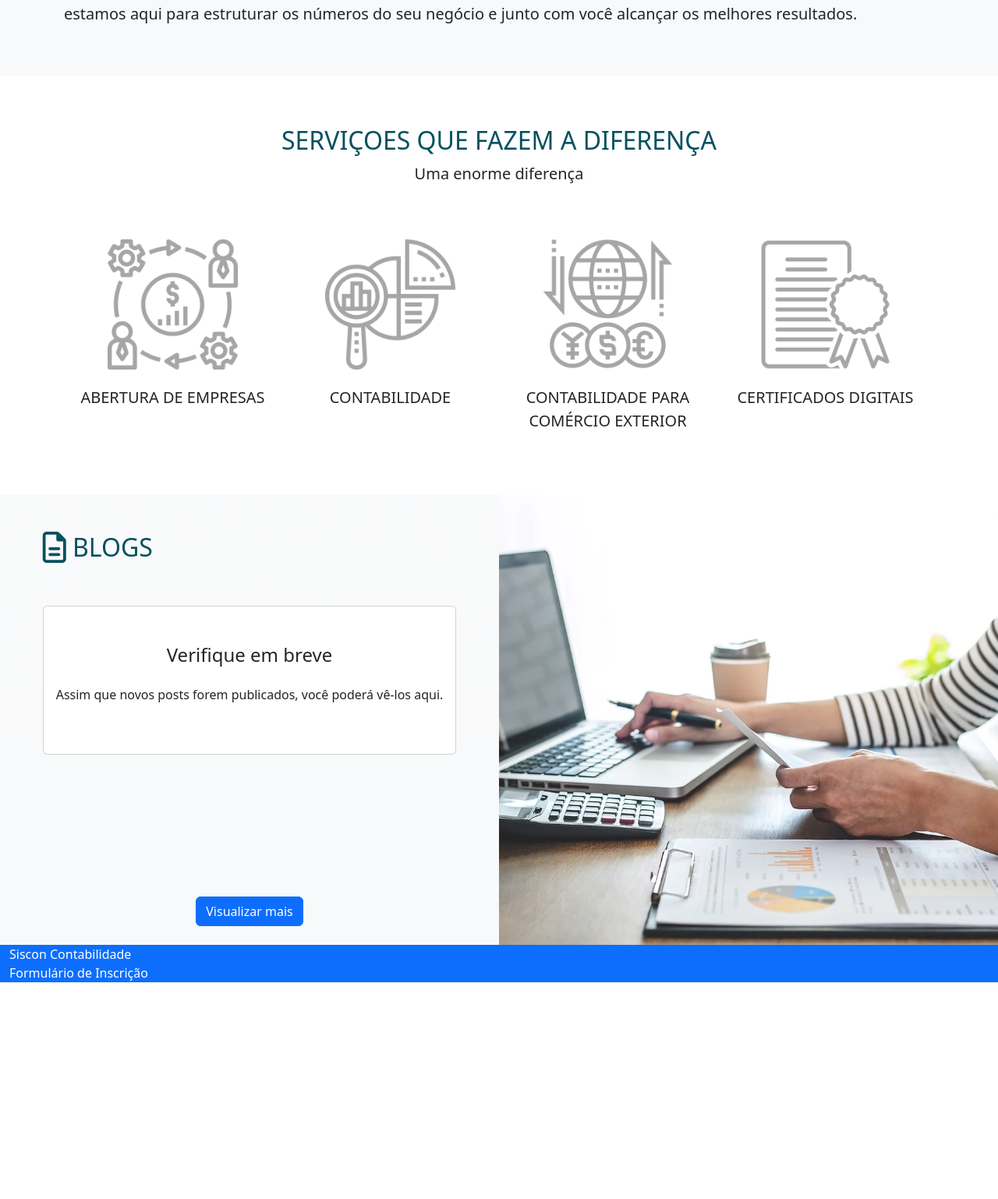
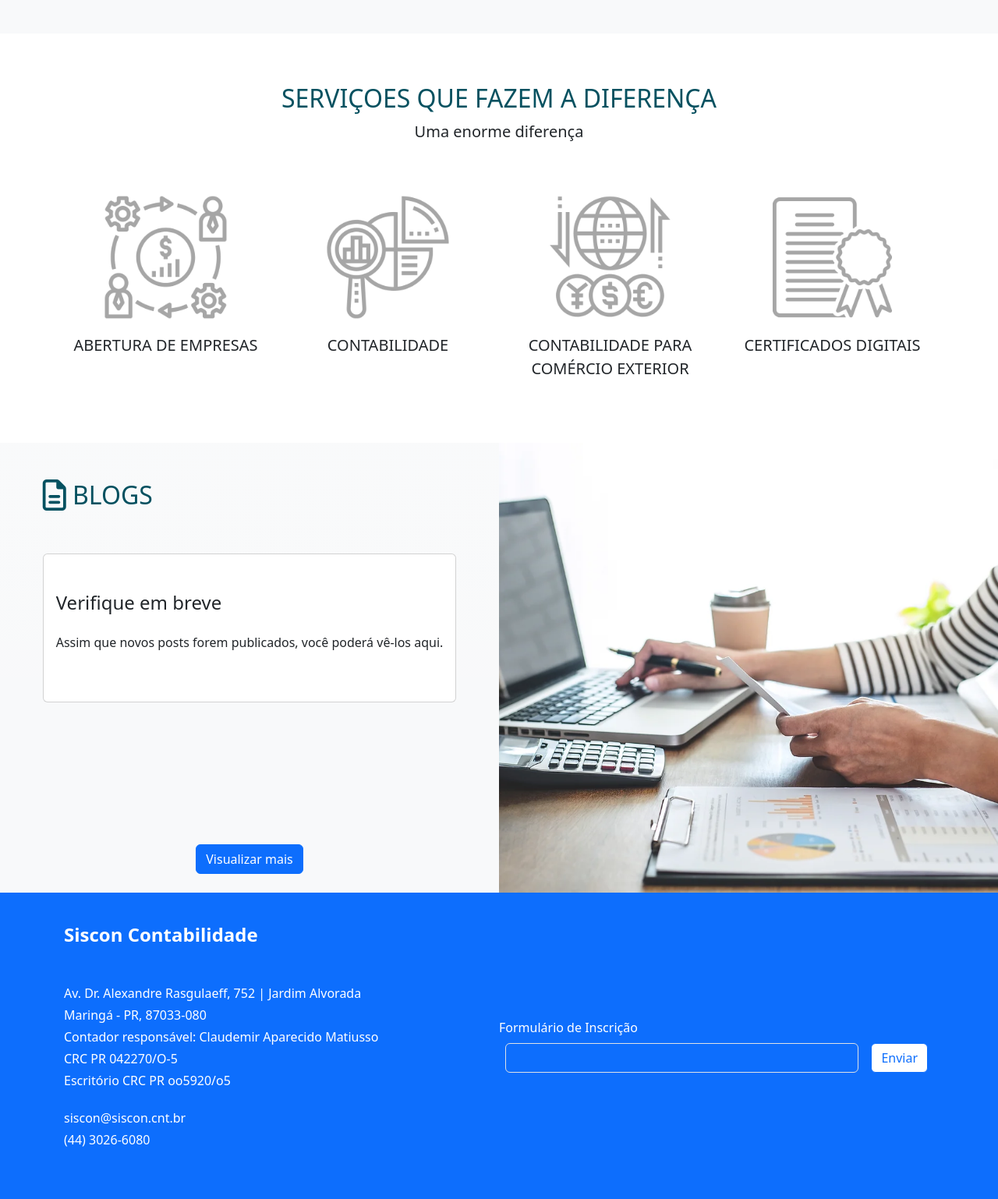
Before and after one commit to guimatiusso/siscontabilidade.www, a Symfony app: template templates/application/homepage.html.twig in a window 1280 px wide. Shown: the part 1263-2801 px from the top of the page at 78% size. Before the commit the page ends 2523 px from the top, so only its background shows below. Run offline with Twig, Linux system fonts and the light colour scheme; the template is opened without the code that fills it, so the values that code supplies are empty; some libraries are stand-ins or nearby versions.

Commit message:
versao basica da pagina inicial do site finalizada

```diff
--- a/templates/application/homepage.html.twig
+++ b/templates/application/homepage.html.twig
@@ -1,8 +1,8 @@
 {% extends "base.html.twig" %}
 
 {% block body %}
-    <section class="d-flex align-items-center justify-content-center">
-        <img class="img-fluid" src="{{ asset('assets/images/accountant_working.jpg') }}">
+    <section class="d-flex align-items-center justify-content-center position-relative vh-100">
+        <img class="img-fluid position-absolute top-0 w-100 z-n1 object-fit-cover" style="height: 100%" src="{{ asset('assets/images/accountant_working.jpg') }}">
     </section>
 
     <section class="container bg-light bg-gradient my-5">
@@ -18,7 +18,8 @@
             <h2 class="text-info-emphasis">SERVIÇOES QUE FAZEM A DIFERENÇA</h2>
             <p class="fs-5 fw-light">Uma enorme diferença</p>
         </div>
-        <div class="container d-flex py-3">
+        <div class="container d-flex flex-nowrap py-3">
+            <div class="row">
                 <div class="col-md-3 text-center">
                     <img class="img-fluid w-75" src="{{ asset('assets/images/abertura_empresa.png') }}" alt="Abertura de Empresa">
                     <p class="fs-5 fw-light">ABERTURA DE EMPRESAS</p>
@@ -36,6 +37,7 @@
                     <p class="fs-5 fw-light">CERTIFICADOS DIGITAIS</p>
                 </div>
             </div>
+        </div>
     </section>
 
     <section class="container-fluid bg-light bg-gradient d-flex px-0">
@@ -46,7 +48,7 @@
                     <span>BLOGS</span>
                 </h2>
                 <div class="card py-5">
-                    <h4 class="card-title mx-auto">Verifique em breve</h4>
+                    <h4 class="card-title mx-3">Verifique em breve</h4>
                     <div class="card-body">Assim que novos posts forem publicados, você poderá vê-los aqui.</div>
                 </div>
             </div>
@@ -55,7 +57,7 @@
             </div>
         </div>
         <div class="col-md-6">
-            <img class="img-fluid" src="{{ asset('assets/images/img_blog.webp') }}" alt="Blog">
+            <img class="img-fluid" style="height: 100%" src="{{ asset('assets/images/img_blog.webp') }}" alt="Blog">
         </div>
     </section>
 {% endblock %}
--- a/templates/base.html.twig
+++ b/templates/base.html.twig
@@ -15,6 +15,12 @@
         {% endblock %}
 
         <link href="https://cdn.jsdelivr.net/npm/bootstrap@5.3.0-alpha3/dist/css/bootstrap.min.css" rel="stylesheet" integrity="sha384-KK94CHFLLe+nY2dmCWGMq91rCGa5gtU4mk92HdvYe+M/SXH301p5ILy+dN9+nJOZ" crossorigin="anonymous">
+
+        <style>
+            input:focus + label {
+                background: transparent;
+            }
+        </style>
     </head>
     <body class="bg-body-tertiary">
         <div class="container-fluid bg-white sticky-top px-5">
@@ -65,12 +71,30 @@
         {% endblock %}
 
         <footer class="bg-primary">
-            <div class="container-fluid">
-                <div class="col-md">
-                    <span class="text-white">Siscon Contabilidade</span>
+            <div class="container d-flex py-3">
+                <div class="col-md mx-auto my-4">
+                    <h4 class="text-white fw-bold mb-5">Siscon Contabilidade</h4>
+
+                    <div class="text-white fw-light my-4">
+                        <p class="mb-1">Av. Dr. Alexandre Rasgulaeff, 752 | Jardim Alvorada</p>
+                        <p class="mb-1">Maringá - PR, 87033-080</p>
+                        <p class="mb-1">Contador responsável: Claudemir Aparecido Matiusso</p>
+                        <p class="mb-1">CRC PR 042270/O-5</p>
+                        <p class="mb-1">Escritório CRC PR oo5920/o5</p>
+                    </div>
+
+                    <div class="text-white fw-light my-4">
+                        <p class="mb-1">siscon@siscon.cnt.br</p>
+                        <p class="mb-1">(44) 3026-6080</p>
+                    </div>
                 </div>
-                <div class="col-md">
-                    <span class="text-white">Formulário de Inscrição</span>
+
+                <div class="col-md mx-auto d-flex flex-column justify-content-center">
+                    <label for="exampleInputEmail1" class="form-label fw-light text-white">Formulário de Inscrição</label>
+                    <div class="d-flex">
+                        <input type="email" class="border-bottom form-control text-white bg-primary mx-2" id="exampleInputEmail1" aria-describedby="emailHelp">
+                        <button class="btn btn-primary bg-white text-primary mx-2" type="submit">Enviar</button>
+                    </div>
                 </div>
             </div>
         </footer>
```
Lines whose indentation alone changed are shown as unchanged.
